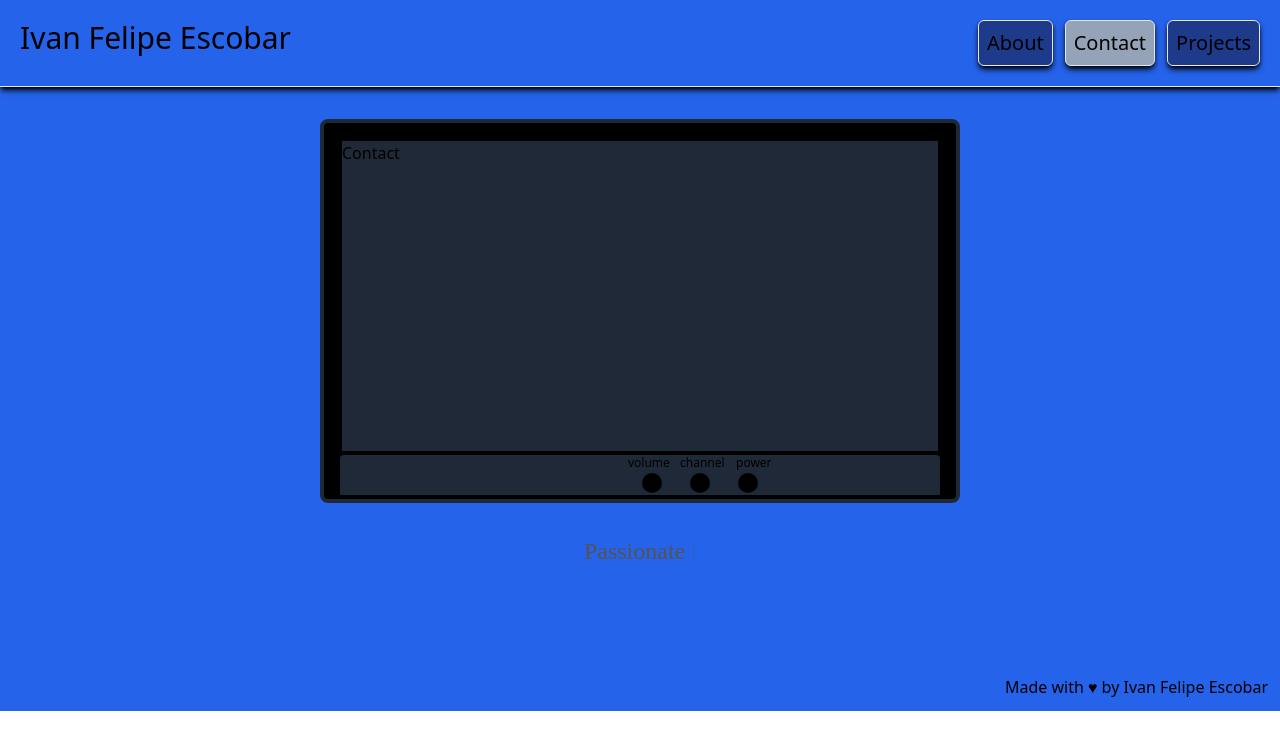
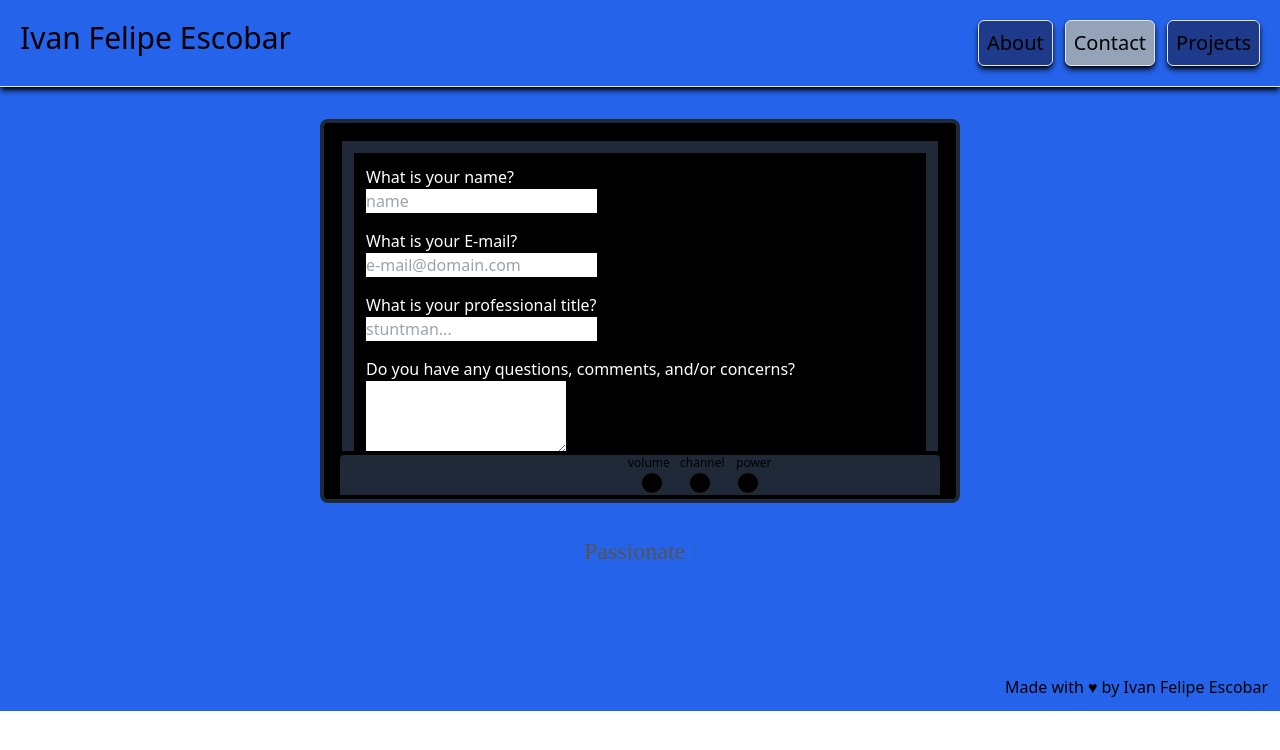
Before and after one commit to IvanFelipeEscobar/portfolio, a React (Vite) app: page / in a window 1280 px wide. Both pictures are taken after a click on the button "Contact". Shown: the top 750 px of the page. Built offline with nearby package versions, Linux system fonts and the light colour scheme; a web font is replaced by a local one.

Commit message:
feature: contact form init

```diff
--- /dev/null
+++ b/src/components/ContactForm.tsx
@@ -0,0 +1,64 @@
+import React from 'react';
+
+const ContactForm: React.FC = () => {
+  return (
+    <div className="m-3 p-3 bg-black text-white">
+      <form action="https://formsubmit.co/ivnescbr1989@gmail.com" method="POST">
+        <div className="mb-4">
+          <label htmlFor="name" className="block">
+            What is your name?
+          </label>
+          <input
+            id="name"
+            name="name"
+            type="text"
+            placeholder="name"
+            className="form-input"
+            required
+          />
+        </div>
+        <div className="mb-4">
+          <label htmlFor="email" className="block">
+            What is your E-mail?
+          </label>
+          <input
+            id="email"
+            name="email"
+            type="email"
+            placeholder="e-mail@domain.com"
+            className="form-input"
+            required
+          />
+        </div>
+        <div className="mb-4">
+          <label htmlFor="title" className="block">
+            What is your professional title?
+          </label>
+          <input
+            id="title"
+            name="title"
+            type="text"
+            placeholder="stuntman..."
+            className="form-input"
+          />
+        </div>
+        <div className="mb-4">
+          <label htmlFor="message" className="block">
+            Do you have any questions, comments, and/or concerns?
+          </label>
+          <textarea
+            id="message"
+            name="message"
+            rows={3}
+            className="form-textarea"
+          ></textarea>
+        </div>
+        <button type="submit" className="mt-2 bg-gray-800 hover:bg-gray-700 text-white font-bold py-2 px-4 rounded">
+          Submit
+        </button>
+      </form>
+    </div>
+  );
+};
+
+export default ContactForm;
--- a/src/components/OldTubeTV.tsx
+++ b/src/components/OldTubeTV.tsx
@@ -3,7 +3,7 @@
 }
 const OldTubeTV: React.FC<OldTubeTVProps> = ({ render }) => {
   return (
-    <div className="relative w-full max-w-[40rem] h-96 bg-black border-4 border-gray-800 rounded-lg overflow-hidden mx-auto my-8">
+    <div className="relative w-full max-w-[40rem] h-96 bg-black border-4 border-gray-800 rounded-lg overflow-hidden box-border mx-auto my-8">
       {/* TV Screen */}
       <div className="absolute inset-4 bg-gray-800 border-2 border-black overflow-auto">
         {render()}
--- a/src/pages/Contact.tsx
+++ b/src/pages/Contact.tsx
@@ -1,8 +1,10 @@
-
+import ContactForm from "../components/ContactForm";
 const Contact = () => {
   return (
-    <div>Contact</div>
-  )
-}
+    <div>
+      <ContactForm />
+    </div>
+  );
+};
 
-export default Contact
+export default Contact;
```
Also changed, not shown: src/components/StaticEffect.tsx (added).
